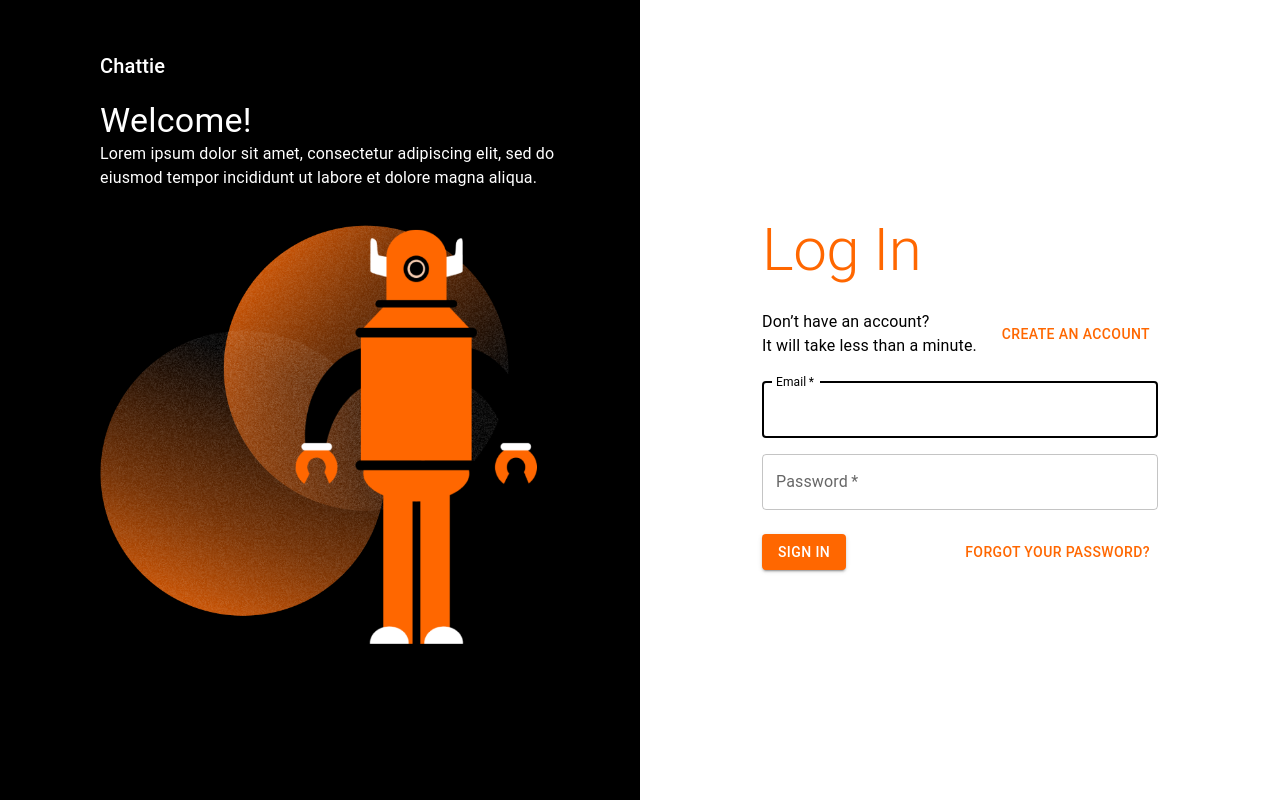
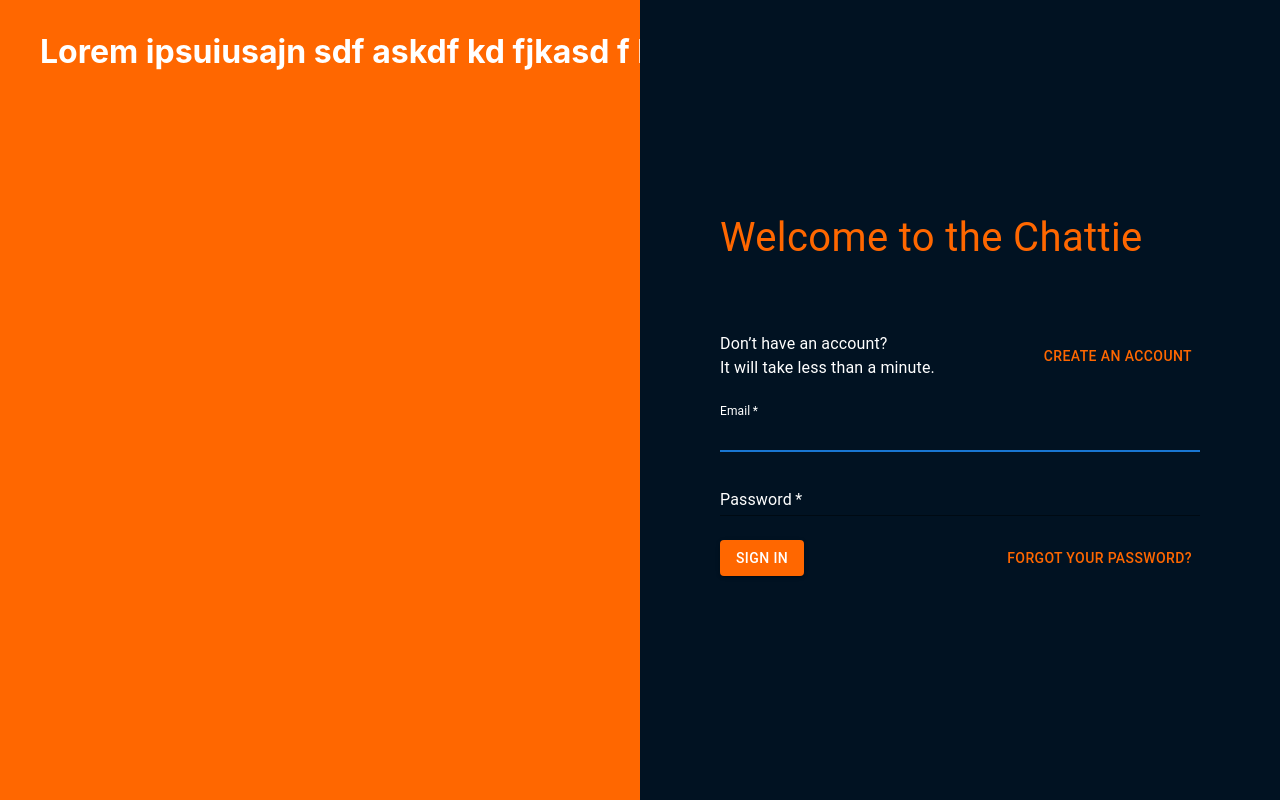
Before and after one commit to adam-kostuch/chatAI, a React (Create React App) app in the folder client/: page /login in a window 1280 px wide. Built offline with nearby package versions, Linux system fonts and the light colour scheme.

Commit message:
feat: changed a look of login page

```diff
--- a/client/src/components/LoginPage/LoginPage.tsx
+++ b/client/src/components/LoginPage/LoginPage.tsx
@@ -8,7 +8,6 @@ import {
   signInWithEmailAndPassword,
 } from 'firebase/auth';
 import { useChattieContext } from '../../ChattieContext';
-
 import {
   styled,
   Box,
@@ -26,28 +25,40 @@ import {
   Alert,
 } from '@mui/material';
 import { LoadingButton } from '@mui/lab';
-
-import HomeNavbar from '../HomeNavbar';
-
-import backgroundRobot from '../../assets/backgroundRobot.png';
 import { useCookies } from 'react-cookie';
 
-const Img = styled('img')({
-  margin: 'auto',
-  display: 'block',
-  maxWidth: '70%',
-  maxHeight: '80%',
+// import './TextScrolling.js';
+
+const CustomBorderTextField = styled(TextField)({
+  '& .css-l4u8b9-MuiInputBase-root-MuiInput-root:before': {
+    borderBottom: ' 1px solid white',
+  },
+  '& .css-1x51dt5-MuiInputBase-input-MuiInput-input': {
+    color: 'white',
+  },
+  '& .css-1c2i806-MuiFormLabel-root-MuiInputLabel-root': {
+    color: 'white',
+  },
+  '& .css-aqpgxn-MuiFormLabel-root-MuiInputLabel-root': {
+    color: 'white',
+  },
+  '& .css-l4u8b9-MuiInputBase-root-MuiInput-root:after': {
+    borderBottom: '1px solid #FF6700',
+  },
+  '& .css-1c2i806-MuiFormLabel-root-MuiInputLabel-root.Mui-focused': {
+    color: 'white',
+  },
 });
 
-const CustomBorderTextField = styled(TextField)({
-  '& label': {
-    '&.Mui-focused': {
-      color: 'black',
-    },
-  },
-  '& .MuiOutlinedInput-root': {
-    '&.Mui-focused fieldset': {
-      borderColor: 'black',
+const CustomLoadingButton = styled(LoadingButton)({
+  '& .MuiButtonbase-root': {
+    '& .MuiButtonbase-root': {
+      '& .MuiLoadingButton-root': {
+        '& .Mui-disabled': {
+          backgroundColor: 'grey',
+          color: 'white',
+        },
+      },
     },
   },
 });
@@ -163,55 +174,80 @@ const LoginPage: FC = () => {
           Link to password reset has been sent to provided email!
         </Alert>
       </Snackbar>
-      <HomeNavbar />
+      {/* animations start */}
       <Grid
         container
-        className="grid-login full-width"
-        sx={{ height: '100vh' }}
+        className="login full-width"
+        sx={{ height: '100vh', width: '100%' }}
       >
         <Grid
           item
+          className="animated-images container"
           xs={false}
           sm={4}
           md={6}
           sx={{
-            backgroundColor: 'black',
+            backgroundColor: '#FF6700',
+            width: '50%',
+          }}
+        >
+          <div
+            className="group"
+            style={{
+              position: 'relative',
+              width: 'fit-content',
+              alignItems: 'center',
+              padding: '0 2.5rem 1.25rem 2.5rem',
+              // border: '2px solid white',
+              // borderRadius: '1.25rem',
+              fontSize: '2rem',
+              fontWeight: 'bold',
+              color: 'white',
+            }}
+          >
+            <p
+              className="text"
+              style={{
+                position: 'absolute',
+                padding: 0,
+                width: 'max-content',
+                animation: 'my-animation 24s linear infinite',
+              }}
+            >
+              Lorem ipsuiusajn sdf askdf kd fjkasd f ksdjfks jdf k jsdf
+            </p>
+          </div>
+        </Grid>
+        {/* animations finish */}
+        <Container
+          component="main"
+          className="containter-text"
+          sx={{
+            backgroundColor: '#011222',
+            display: 'flex',
+            justifyContent: 'center',
+            alignItems: 'center',
+            heigth: '100%',
+            width: '50%',
+            position: 'relative',
           }}
         >
           <Box
-            sx={{
-              maxWidth: '480px',
-              maxHeight: '171px',
-              marginLeft: '100px',
-              marginTop: '100px',
-              color: 'white',
-            }}
-          >
-            <Typography variant="h4">Welcome!</Typography>
-            <Typography>
-              Lorem ipsum dolor sit amet, consectetur adipiscing elit, sed do
-              eiusmod tempor incididunt ut labore et dolore magna aliqua.
-            </Typography>
-          </Box>
-          <Img alt="image" src={backgroundRobot} />
-        </Grid>
-        <Container
-          component="main"
-          maxWidth="xs"
-          sx={{
-            display: 'flex',
-          }}
-        >
-          <Box
+            className="text"
             sx={{
               display: 'flex',
               flexDirection: 'column',
               justifyContent: 'center',
+              rowGap: '2.5rem',
               textAlign: 'left',
+              width: '30rem',
             }}
           >
-            <Typography component="h1" variant="h2" sx={{ color: '#FF6700' }}>
-              Log In
+            <Typography
+              component="h1"
+              sx={{ color: '#FF6700', fontSize: '40px' }}
+            >
+              Welcome to the Chattie
             </Typography>
             <Box
               component="form"
@@ -227,9 +263,11 @@ const LoginPage: FC = () => {
                   justifyContent: 'space-between',
                   alignItems: 'center',
                   mb: 3,
+                  color: 'white',
+                  fontSize: '20px',
                 }}
               >
-                <Box>
+                <Box className="slogan-text">
                   <Typography>Don’t have an account?</Typography>
                   <Typography>It will take less than a minute.</Typography>
                 </Box>
@@ -253,11 +291,12 @@ const LoginPage: FC = () => {
                 <Grid container spacing={2}>
                   <Grid item xs={12}>
                     <CustomBorderTextField
+                      id="standard-basic"
+                      variant="standard"
                       autoComplete="email"
                       name="email"
                       required
                       fullWidth
-                      id="email"
                       label="Email"
                       autoFocus
                       onChange={formik.handleChange}
@@ -272,12 +311,13 @@ const LoginPage: FC = () => {
                   </Grid>
                   <Grid item xs={12}>
                     <CustomBorderTextField
+                      id="standard-basic"
+                      variant="standard"
                       required
                       fullWidth
                       name="password"
                       label="Password"
                       type="password"
-                      id="password"
                       autoComplete="new-password"
                       onChange={formik.handleChange}
                       onBlur={formik.handleBlur}
@@ -302,7 +342,7 @@ const LoginPage: FC = () => {
                   mb: 2,
                 }}
               >
-                <LoadingButton
+                <CustomLoadingButton
                   type="submit"
                   variant="contained"
                   loading={isLoading}
@@ -319,7 +359,7 @@ const LoginPage: FC = () => {
                   }}
                 >
                   SIGN IN
-                </LoadingButton>
+                </CustomLoadingButton>
                 <Box>
                   <Button
                     disableRipple
--- /dev/null
+++ b/client/src/components/LoginPage/TextScrolling.js
@@ -0,0 +1,10 @@
+export var style = document.createElement('style');
+export var position = 'right';
+
+style.innerHTML = `
+  @keyframes my-animation {
+    0%{${position}: -${document.querySelector('.text').offsetWidth + 10}}
+    100%{${position}: 100%;}
+  }`;
+
+document.head.appendChild(style);
```
